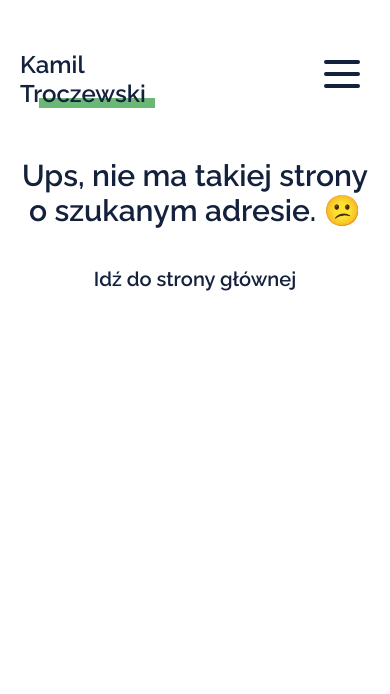
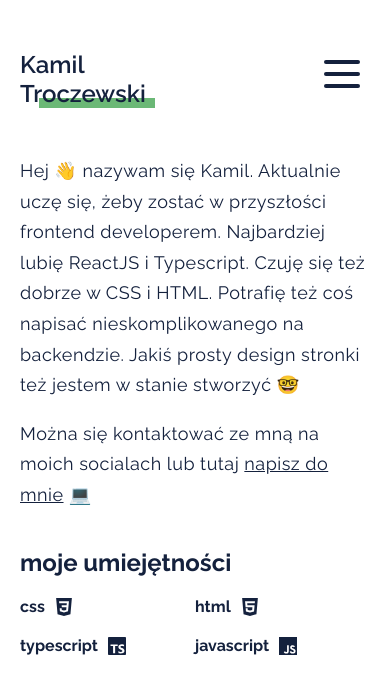
Before and after one commit to kamiloox/personal-blog, a Next.js app: page /o-mnie in a window 390 px wide. Before the commit this address had no page. Shown: the top 694 px of the page. Built offline with nearby package versions, Linux system fonts and the light colour scheme.

Commit message:
Fix hamburger, add og meta tags and create about page

```diff
--- /dev/null
+++ b/components/about/About.module.scss
@@ -0,0 +1,34 @@
+@use '../shared/styles/breakpoints' as *;
+@use '../shared/styles/mixins' as *;
+
+.wrapper {
+  display: grid;
+  grid-template-columns: 4fr 2fr;
+  column-gap: 30px;
+  margin: 50px 0;
+
+  @include bpTablet {
+    margin: 30px 0;
+    grid-template-columns: 3fr 2fr;
+  }
+
+  @include bpMobile {
+    grid-template-columns: auto;
+  }
+}
+
+.technologies {
+  display: flex;
+  flex-direction: column;
+}
+
+.technologiesIcons {
+  display: grid;
+  grid-template-columns: 1fr 1fr;
+  row-gap: 20px;
+}
+
+.link {
+  color: var(--color-text);
+  @include hoverable;
+}
--- /dev/null
+++ b/components/about/About.tsx
@@ -0,0 +1,34 @@
+import { Typography } from '../shared/components/typography/Typography';
+import { MAIL } from '../../utils/constants';
+import { Category as CategoryEnum } from '../../types/types';
+import { Category } from '../shared/components/category/Category';
+import styles from './About.module.scss';
+
+export const About = () => (
+  <section className={styles.wrapper}>
+    <div>
+      <Typography>
+        Hej 👋 nazywam się Kamil. Aktualnie uczę się, żeby zostać w przyszłości frontend
+        developerem. Najbardziej lubię ReactJS i Typescript. Czuję się też dobrze w CSS i HTML.
+        Potrafię też coś napisać nieskomplikowanego na backendzie. Jakiś prosty design stronki też
+        jestem w stanie stworzyć 🤓
+      </Typography>
+      <Typography>
+        Można się kontaktować ze mną na moich socialach lub tutaj{' '}
+        <a className={styles.link} href={`mailto:${MAIL}`}>
+          napisz do mnie
+        </a>{' '}
+        💻
+      </Typography>
+    </div>
+    <article className={styles.technologies}>
+      <h2>moje umiejętności</h2>
+      <div className={styles.technologiesIcons}>
+        <Category category={CategoryEnum.Css} />
+        <Category category={CategoryEnum.Html} />
+        <Category category={CategoryEnum.Typescript} />
+        <Category category={CategoryEnum.Javascript} />
+      </div>
+    </article>
+  </section>
+);
--- a/components/hamburger/line/Line.tsx
+++ b/components/hamburger/line/Line.tsx
@@ -1,7 +1,7 @@
 import { motion } from 'framer-motion';
 import type { LineVariant } from '../types/types';
 import { LINE_HEIGHT, WIDTH } from '../utils/constants';
-import { lineVariants, getAnimateProp, linePosY } from '../utils/lineVariants';
+import { lineVariants, getAnimateProp } from '../utils/lineVariants';
 import styles from './Line.module.scss';
 
 interface LineProps {
@@ -18,8 +18,6 @@ export const Line = ({ variant, isActive }: LineProps) => {
       width={WIDTH}
       height={LINE_HEIGHT}
       rx={LINE_HEIGHT / 2}
-      y1={linePosY[variant]}
-      y2={linePosY[variant] + LINE_HEIGHT}
       className={styles.line}
       animate={animate}
       initial={false}
--- a/components/hamburger/utils/lineVariants.ts
+++ b/components/hamburger/utils/lineVariants.ts
@@ -37,12 +37,6 @@ export const lineVariants: Record<LineVariant, Variants> = {
   },
 };
 
-export const linePosY: Record<LineVariant, number> = {
-  top: TOP,
-  middle: CENTER,
-  bottom: BOTTOM,
-};
-
 export const getAnimateProp = (isActive: boolean) => {
   return isActive ? 'opened' : 'closed';
 };
--- a/components/layout/Layout.tsx
+++ b/components/layout/Layout.tsx
@@ -18,6 +18,14 @@ export const Layout = ({ children, title, description, isHome = false }: LayoutP
         {DOMAIN_NAME} | {title}
       </title>
       <meta name="description" content={description} />
+      <meta name="og:description" content={description} />
+      <meta name="og:locale" content="pl_PL" />
+      <meta name="og:image:url" content="/images/og-image-png" />
+      <meta name="og:image:secure_url" content="/images/og-image.jpg" />
+      <meta name="og:image:type" content="image/jpeg" />
+      <meta name="og:image:width" content="781" />
+      <meta name="og:image:height" content="316" />
+      <meta name="og:image:alt" content="Frontendowy blog" />
     </Head>
     <Header isHome={isHome} />
     <main>{children}</main>
--- a/components/shared/components/typography/Typography.module.scss
+++ b/components/shared/components/typography/Typography.module.scss
@@ -2,7 +2,7 @@
 
 .typography {
   font-size: var(--text-xl);
-  letter-spacing: 4%;
+  letter-spacing: 0.5px;
   line-height: 180%;
 
   @include bpTablet {
--- /dev/null
+++ b/pages/o-mnie.tsx
@@ -0,0 +1,14 @@
+import { NextPage } from 'next';
+import { About } from '../components/about/About';
+import { Layout } from '../components/layout/Layout';
+
+const AboutPage: NextPage = () => (
+  <Layout
+    title="o mnie"
+    description="Informacje o mnie. Dowiedz się w czym programuje i czym się zajmuje."
+  >
+    <About />
+  </Layout>
+);
+
+export default AboutPage;
--- a/utils/constants.ts
+++ b/utils/constants.ts
@@ -1 +1,3 @@
 export const DOMAIN_NAME = 'troczewski.dev';
+
+export const MAIL = 'kamiltroczewski@gmail.com';
```
Also changed, not shown: public/images/og-image.jpg (added).
